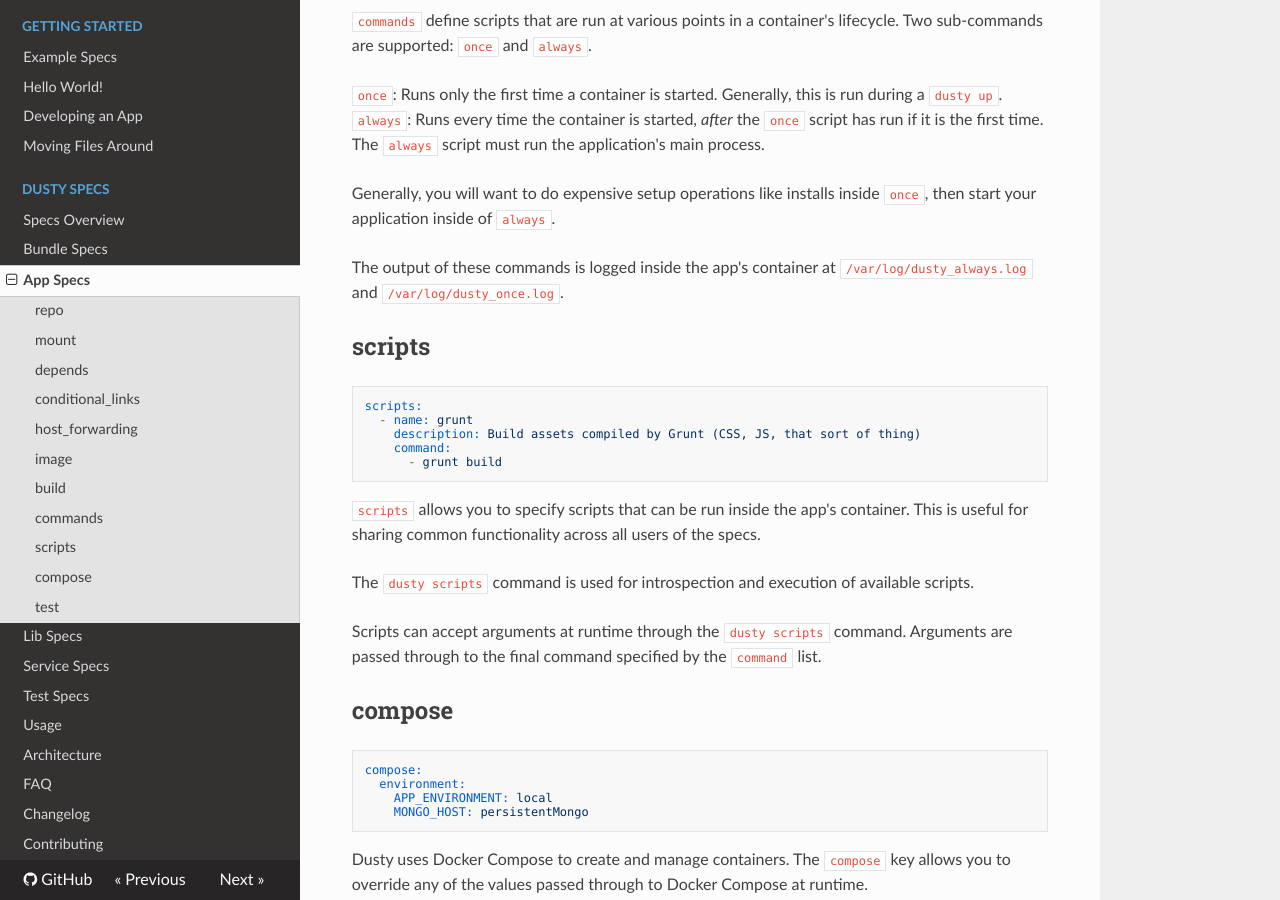
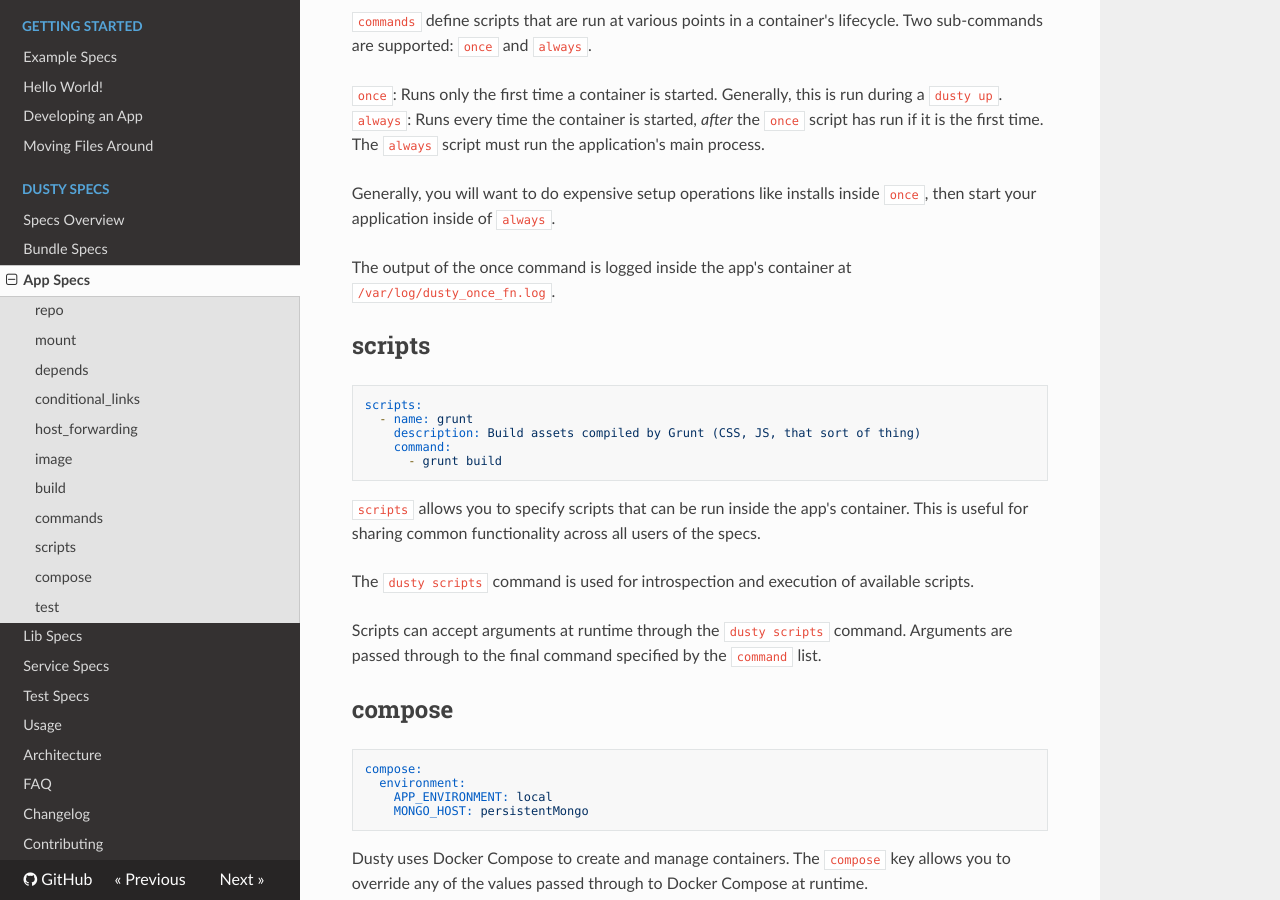
Before and after one commit to gamechanger/dusty, an MkDocs documentation site: the page built from docs/specs/app-specs.md, in a window 1280 px wide and 900 px high, scrolled down 2795 px. Built offline with MkDocs 1.6.1, drawn with Linux system fonts in a browser that asks for light colours; nearby versions of some CDN libraries; old or Windows-style settings are respelled for this version of MkDocs.

Commit message:
change docs

```diff
--- a/docs/specs/app-specs.md
+++ b/docs/specs/app-specs.md
@@ -139,7 +139,7 @@ The `always` script must run the application's main process.
 Generally, you will want to do expensive setup operations like installs inside `once`, then start your
 application inside of `always`.
 
-The output of these commands is logged inside the app's container at `/var/log/dusty_always.log` and `/var/log/dusty_once.log`.
+The output of the once command is logged inside the app's container at `/var/log/dusty_once_fn.log`.
 
 ## scripts
 
```
